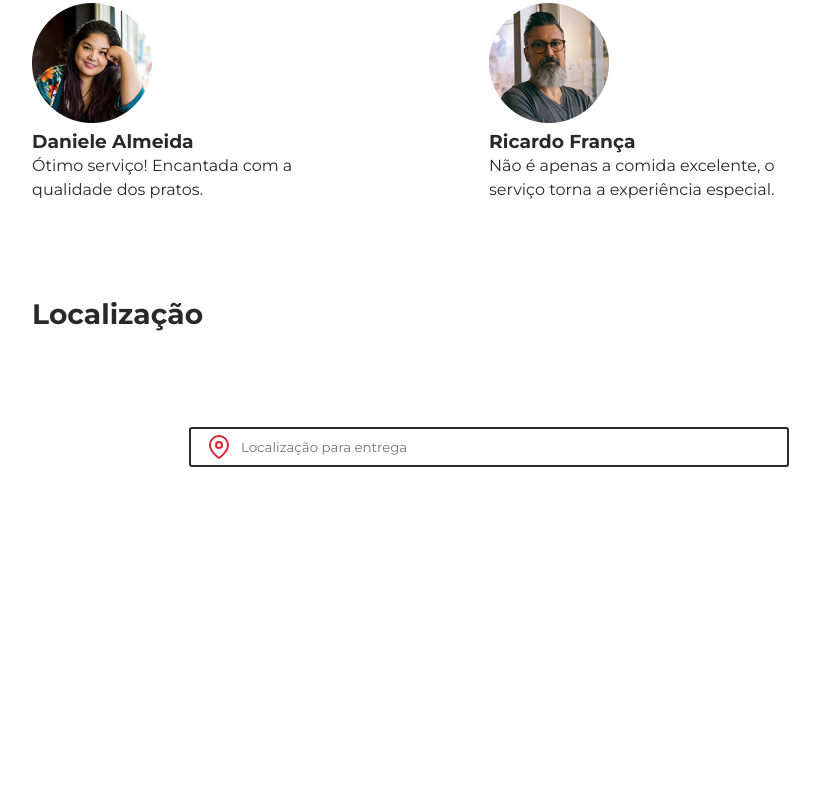
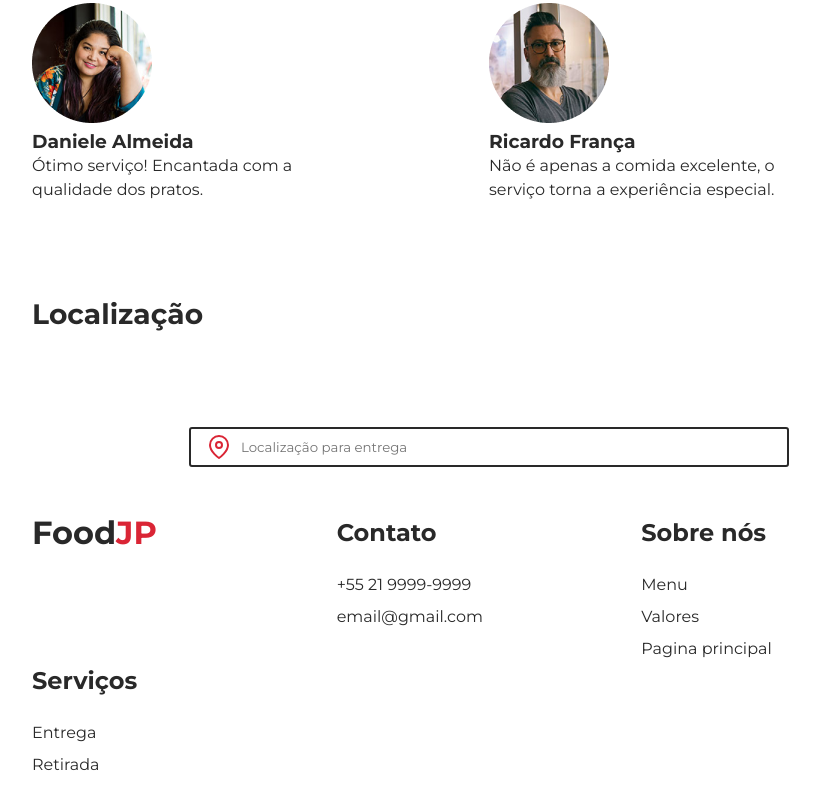
Before and after one commit to kopz9/lading-pages, a plain HTML site: page landing-page-foodJP/index.html in a window 1280 px wide. Shown: the part 1854-2663 px from the top of the page, without its empty margins (151-971 px from the left). Before the commit the page ends 2371 px from the top, so only its background shows below. Drawn offline with Linux system fonts and the light colour scheme.

Commit message:
feat: footer

```diff
--- a/landing-page-foodJP/index.html
+++ b/landing-page-foodJP/index.html
@@ -192,7 +192,39 @@
   </main>
 
   <footer>
+    <div class="footer-content">
+      <div class="footer-contacts">
+        <h1>Food<span>JP</span></h1>
+      </div>
 
+      <ul class="footer-list">
+        <li>
+          <h3>Contato</h3>
+        </li>
+        <li>
+          <a>+55 21 9999-9999</a>
+        </li>
+        <li>email@gmail.com</li>
+      </ul>
+
+      <ul class="footer-list">
+        <li>
+          <h3>Sobre nós</h3>
+        </li>
+        <li>Menu</li>
+        <li>Valores</li>
+        <li>Pagina principal</li>
+      </ul>
+
+      <ul class="footer-list">
+        <li>
+          <h3>Serviços</h3>
+        </li>
+        <li>Entrega</li>
+        <li>Retirada</li>
+      </ul>
+
+    </div>
   </footer>
 
 
--- a/landing-page-foodJP/style.css
+++ b/landing-page-foodJP/style.css
@@ -205,3 +205,21 @@ body {
   justify-content: center;
   align-items: center;
 }
+.footer-contacts{
+  margin-bottom: 80px;
+}
+.footer-content{
+  padding: 0 14.3%;
+  display: grid;
+  grid-template-columns: repeat(auto-fit, minmax(270px, 1fr));
+  line-height: 2rem;
+  margin-bottom: 50px;
+}
+
+.footer-content h3{
+  font-size: 24px;
+  margin-bottom: 20px;
+}
+.footer-content span{
+  color: var(--red);
+}
```
